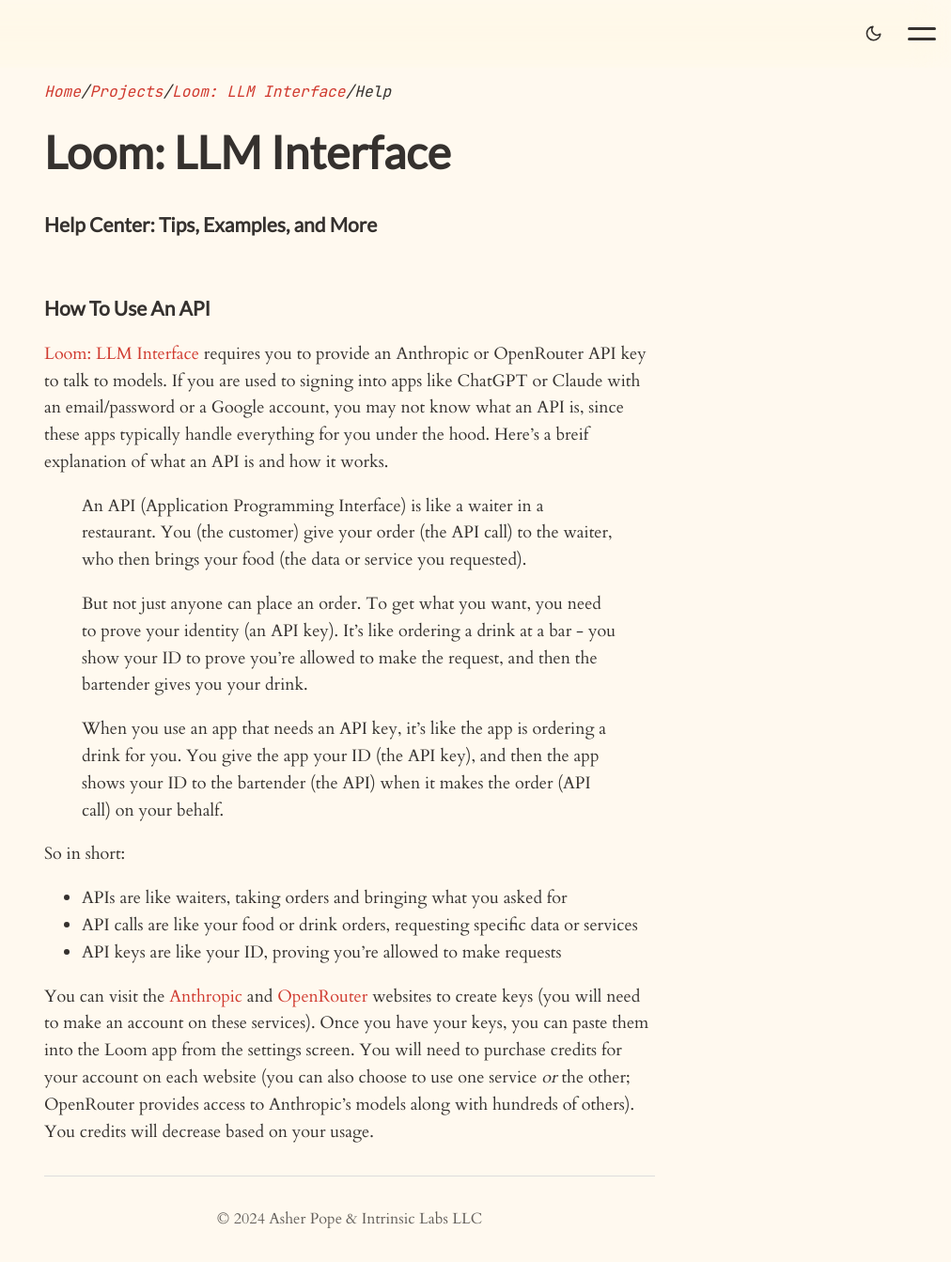
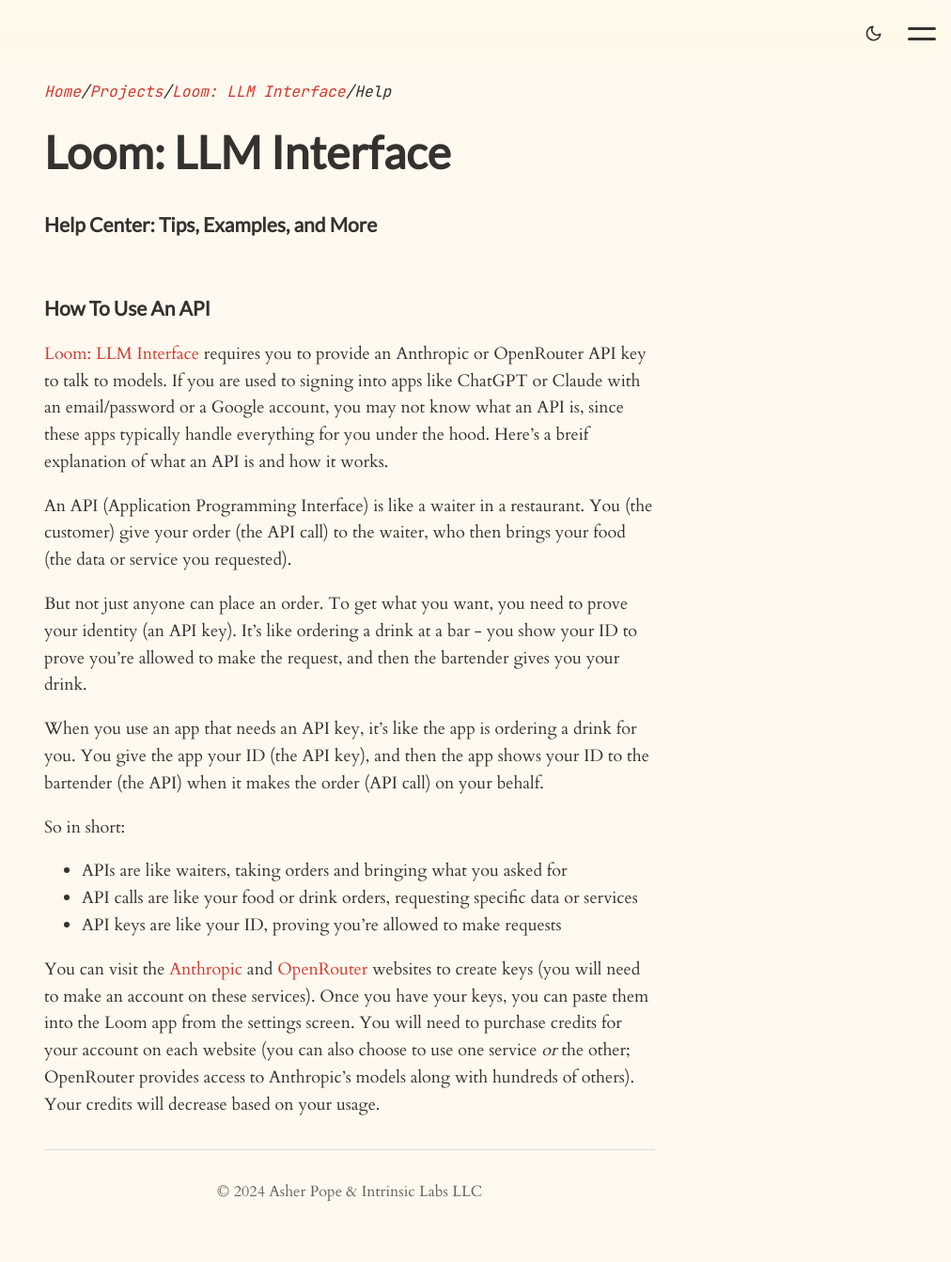
Before and after one commit to rocketbro/rocketbro.github.io, a Jekyll site: the page built from _projects/loom-interface/help.md, in a window 1280 px wide and 1343 px high. Shown: the whole window at 94% size, without its empty margins (268-1280 px from the left). Built offline with Jekyll 4.4.1, drawn with Linux system fonts in a browser that asks for light colours.

Commit message:
fix typos in help page

```diff
--- a/_projects/loom-interface/help.md
+++ b/_projects/loom-interface/help.md
@@ -10,11 +10,11 @@
 
 [Loom: LLM Interface](/projects/loom-interface) requires you to provide an Anthropic or OpenRouter API key to talk to models. If you are used to signing into apps like ChatGPT or Claude with an email/password or a Google account, you may not know what an API is, since these apps typically handle everything for you under the hood. Here's a breif explanation of what an API is and how it works.
 
->An API (Application Programming Interface) is like a waiter in a restaurant. You (the customer) give your order (the API call) to the waiter, who then brings your food (the data or service you requested).
->
->But not just anyone can place an order. To get what you want, you need to prove your identity (an API key). It's like ordering a drink at a bar - you show your ID to prove you're allowed to make the request, and then the bartender gives you your drink.
->
->When you use an app that needs an API key, it's like the app is ordering a drink for you. You give the app your ID (the API key), and then the app shows your ID to the bartender (the API) when it makes the order (API call) on your behalf.
+An API (Application Programming Interface) is like a waiter in a restaurant. You (the customer) give your order (the API call) to the waiter, who then brings your food (the data or service you requested).
+
+But not just anyone can place an order. To get what you want, you need to prove your identity (an API key). It's like ordering a drink at a bar - you show your ID to prove you're allowed to make the request, and then the bartender gives you your drink.
+
+When you use an app that needs an API key, it's like the app is ordering a drink for you. You give the app your ID (the API key), and then the app shows your ID to the bartender (the API) when it makes the order (API call) on your behalf.
 
 So in short:
 
@@ -23,4 +23,4 @@
 - API keys are like your ID, proving you're allowed to make requests
 
 
-You can visit the [Anthropic](https://console.anthropic.com/settings/keys) and [OpenRouter](https://openrouter.ai/settings/keys) websites to create keys (you will need to make an account on these services). Once you have your keys, you can paste them into the Loom app from the settings screen. You will need to purchase credits for your account on each website (you can also choose to use one service *or* the other; OpenRouter provides access to Anthropic's models along with hundreds of others). You credits will decrease based on your usage.
+You can visit the [Anthropic](https://console.anthropic.com/settings/keys) and [OpenRouter](https://openrouter.ai/settings/keys) websites to create keys (you will need to make an account on these services). Once you have your keys, you can paste them into the Loom app from the settings screen. You will need to purchase credits for your account on each website (you can also choose to use one service *or* the other; OpenRouter provides access to Anthropic's models along with hundreds of others). Your credits will decrease based on your usage.
```
